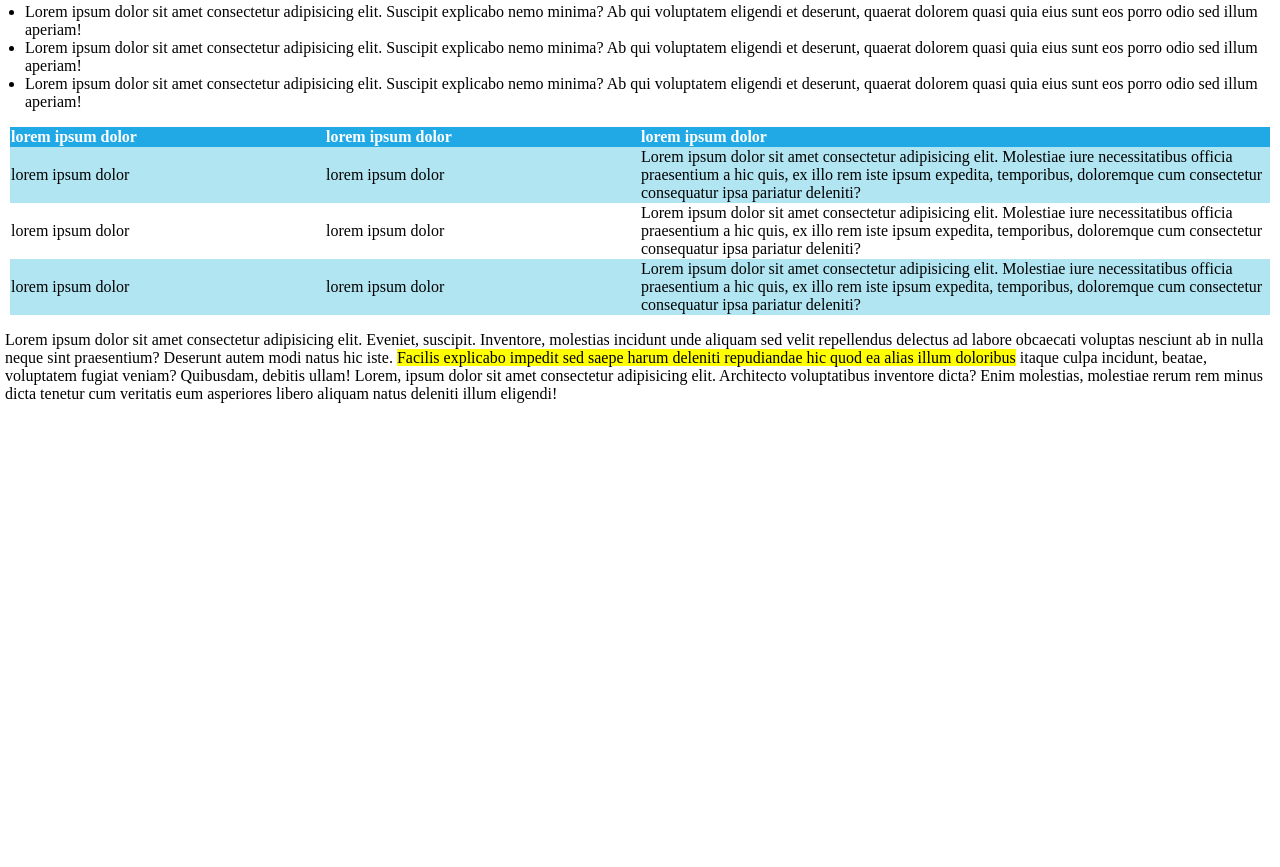
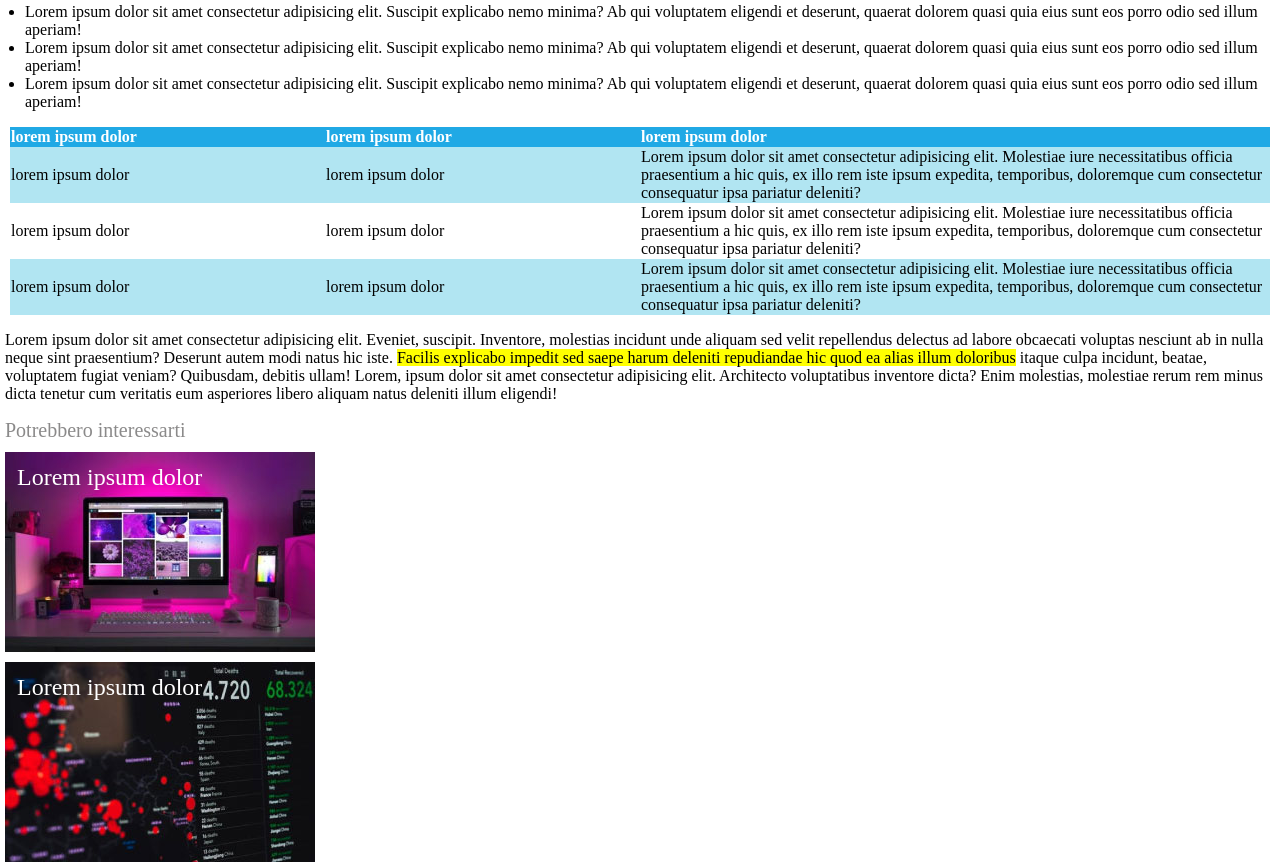
Before and after one commit to AlesciDavide/html-css-booleaner, a plain HTML site: page index.html in a window 1280 px wide. Shown: the part 777-1644 px from the top of the page. Before the commit the page ends 1196 px from the top, so only its background shows below. Drawn offline with Linux system fonts and the light colour scheme.

Commit message:
ultima section

```diff
--- a/css/style.css
+++ b/css/style.css
@@ -1,3 +1,7 @@
+*{
+    box-sizing:border-box;
+}
+
 /* header */
 
 body{
@@ -93,3 +97,28 @@ tbody{
 .columns-three{
     width: 50%;
 }
+
+/* immagini con scritte */
+
+div.text-title-color{
+    color: rgb(139, 138, 138);
+    margin-bottom: 10px;
+}
+.img-written-one{
+    background-image: url(../img/monitor.jpg);
+    color: white;
+    font-size: 1.5em;
+    width: 310px;
+    height: 200px;
+    margin-bottom: 10px;
+    padding: 12px;
+}
+
+.img-written-two{
+    background-image: url(../img/graph.jpg);
+    color: white;
+    font-size: 1.5em;
+    width: 310px;
+    height: 200px;
+    padding: 12px;
+}
--- a/index.html
+++ b/index.html
@@ -110,10 +110,13 @@
             Deserunt autem modi natus hic iste. <mark>Facilis explicabo impedit sed saepe harum deleniti repudiandae hic quod ea alias illum doloribus</mark> itaque culpa incidunt, beatae, voluptatem fugiat veniam? Quibusdam, debitis ullam! Lorem, ipsum dolor sit amet consectetur adipisicing elit. Architecto voluptatibus inventore dicta? Enim molestias, molestiae rerum rem minus dicta tenetur cum veritatis eum asperiores libero aliquam natus deleniti illum eligendi!
             </p>
         </section>
+
+        <section>
+            <div class="text-title-color"> Potrebbero interessarti</div>
+            <div class="img-written-one">Lorem ipsum dolor</div>
+            <div class="img-written-two">Lorem ipsum dolor</div>
+        </section>
+
     </main>
-
-    <footer>
-
-    </footer>
 </body>
 </html>
```
